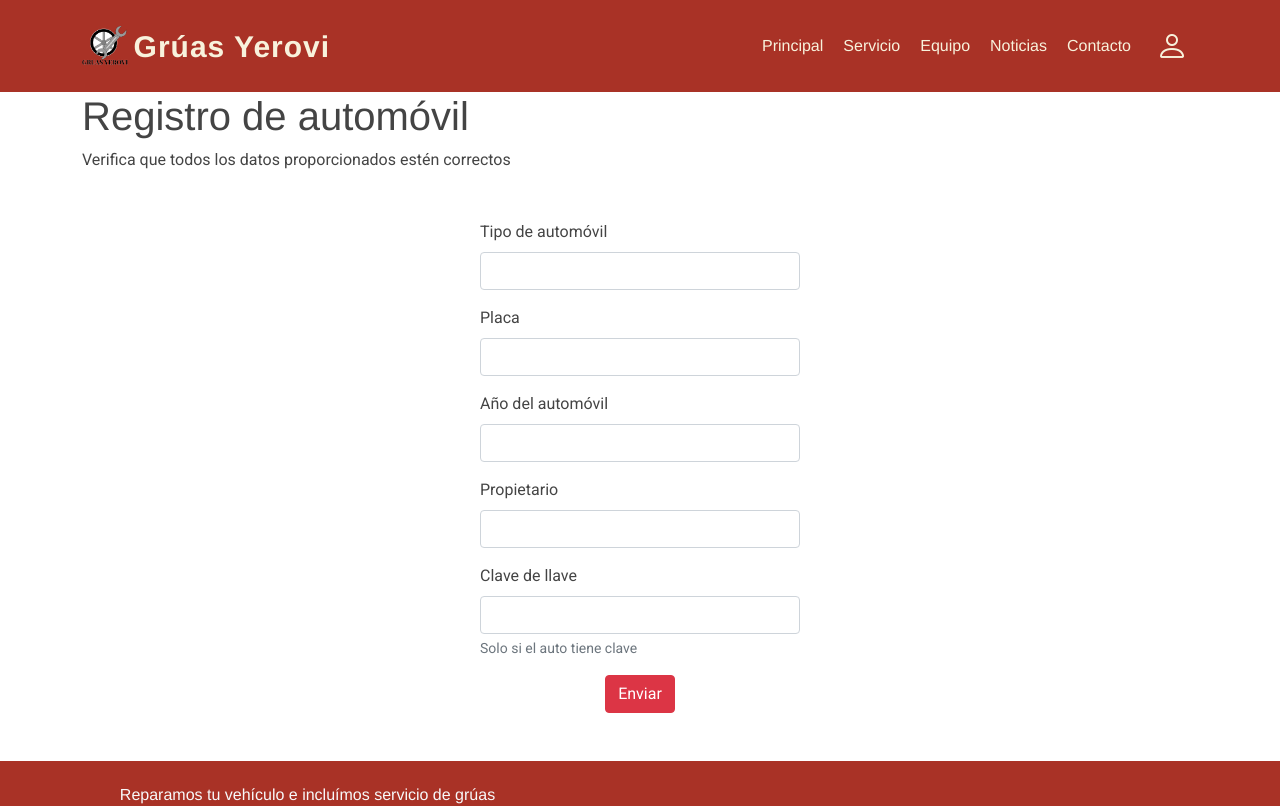
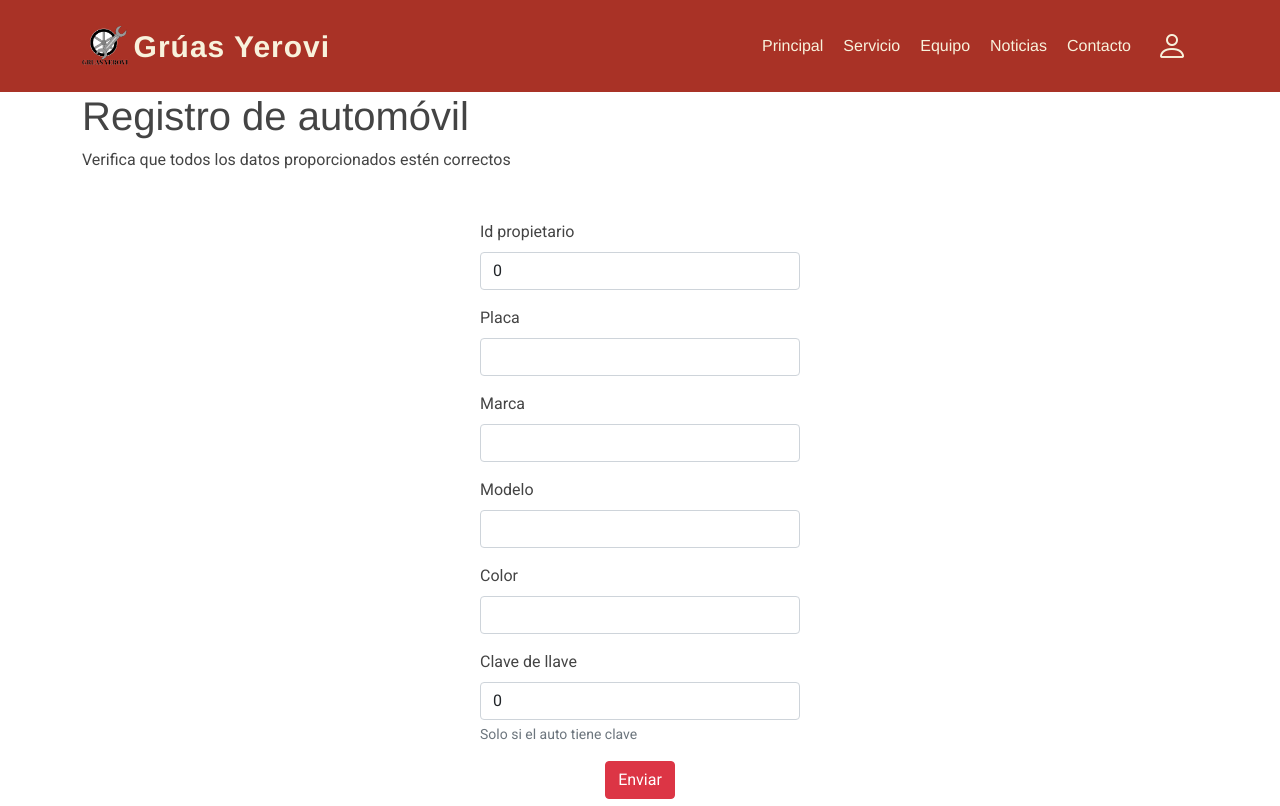
Before and after one commit to iGioRojas/proyectoDAWM, an Angular app: page /registrarvehiculo in a window 1280 px wide. Shown: the top 806 px of the page. Built offline with nearby package versions, Linux system fonts and the light colour scheme; sample sign-in values are in the browser's storage.

Commit message:
Modificación form Registro Auto

```diff
--- a/src/app/components/home/home.component.ts
+++ b/src/app/components/home/home.component.ts
@@ -22,13 +22,13 @@ export class HomeComponent implements OnInit {
   }
 
   enviarCorreo(){
-    // this.http.post("http://localhost:3001/login/email",{
-    //   correo:this.correo,
-    //   nombre:this.nombre,
-    //   fecha:this.fecha,
-    //   origen:this.origen,
-    //   mensaje:this.mensaje
-    // }).subscribe(data => console.log(data));
+    this.http.post("http://localhost:3001/login/email",{
+      correo:this.correo,
+      nombre:this.nombre,
+      fecha:this.fecha,
+      origen:this.origen,
+      mensaje:this.mensaje
+    }).subscribe(data => console.log(data));
     this.enviado = true;
     setTimeout(()=>{window.location.reload()},3000);
   }
--- a/src/app/pages/mecanico/registrar-vehiculo/registrar-vehiculo.component.html
+++ b/src/app/pages/mecanico/registrar-vehiculo/registrar-vehiculo.component.html
@@ -5,26 +5,66 @@
     <p>Verifica que todos los datos proporcionados estén correctos</p>
   </div>
 </div>
-<form class="d-flex justify-content-center flex-column align-items-center my-5">
+<form class="d-flex justify-content-center flex-column align-items-center my-5" (submit)="registrarAuto()">
   <div class="mb-3 col-sm-3">
-    <label for="tipo-automovil" class="form-label">Tipo de automóvil</label>
-    <input type="email" class="form-control" id="tipo-automovil" />
+    <label for="cedula-prop" class="form-label">Id propietario</label>
+    <input
+    type="text"
+    class="form-control"
+    id="cedula-prop"
+    name="propietario"
+    [(ngModel)]="propietario"
+    />
   </div>
   <div class="mb-3 col-sm-3">
     <label for="placa" class="form-label">Placa</label>
-    <input type="text" class="form-control" id="placa" />
+    <input
+    type="text"
+    class="form-control"
+    id="placa"
+    name="placa"
+    [(ngModel)]="placa"
+    />
   </div>
   <div class="mb-3 col-sm-3">
-    <label for="anio-automovil" class="form-label">Año del automóvil</label>
-    <input type="number" class="form-control" id="anio-automovil" />
+    <label for="marca" class="form-label">Marca</label>
+    <input
+    type="text"
+    class="form-control"
+    id="marca"
+    name="marca"
+    [(ngModel)]="marca"
+    />
   </div>
   <div class="mb-3 col-sm-3">
-    <label for="anio-automovil" class="form-label">Propietario</label>
-    <input type="text" class="form-control" id="anio-automovil" />
+    <label for="modelo" class="form-label">Modelo</label>
+    <input
+    type="text"
+    class="form-control"
+    id="modelo"
+    name="modelo"
+    [(ngModel)]="modelo"
+    />
+  </div>
+  <div class="mb-3 col-sm-3">
+    <label for="color" class="form-label">Color</label>
+    <input
+    type="text"
+    class="form-control"
+    id="color"
+    name="color"
+    [(ngModel)]="color"
+    />
   </div>
   <div class="mb-3 col-sm-3">
     <label for="clave-llave" class="form-label">Clave de llave</label>
-    <input type="text" class="form-control" id="clave-llave" />
+    <input
+    type="text"
+    class="form-control"
+    id="clave-llave"
+    name="clave"
+    [(ngModel)]="clave"
+    />
     <div id="emailHelp" class="form-text">Solo si el auto tiene clave</div>
   </div>
   <button type="submit" class="btn btn-danger">Enviar</button>
--- a/src/app/pages/mecanico/registrar-vehiculo/registrar-vehiculo.component.ts
+++ b/src/app/pages/mecanico/registrar-vehiculo/registrar-vehiculo.component.ts
@@ -1,4 +1,7 @@
-import { Component, OnInit } from '@angular/core';
+import { HttpClient } from '@angular/common/http';
+import { analyzeAndValidateNgModules } from '@angular/compiler';
+import { Component, ElementRef, OnInit } from '@angular/core';
+
 
 @Component({
   selector: 'app-registrar-vehiculo',
@@ -7,9 +10,29 @@ import { Component, OnInit } from '@angular/core';
 })
 export class RegistrarVehiculoComponent implements OnInit {
 
-  constructor() { }
+  propietario:number=0;
+  placa:string='';
+  marca:string='';
+  modelo:string='';
+  color:string='';
+  clave:number=0;
+
+  constructor(public http:HttpClient) { }
 
   ngOnInit(): void {
   }
 
+  registrarAuto(){
+    this.http.post<any>("http://localhost:3001/autos",{
+      id_propietario:this.propietario,
+      placa:this.placa,
+      marca:this.marca,
+      modelo:this.modelo,
+      color:this.color,
+      clave:this.clave,
+      }).subscribe(data => {
+        console.log(data);
+      })
+  }
+
 }
```
